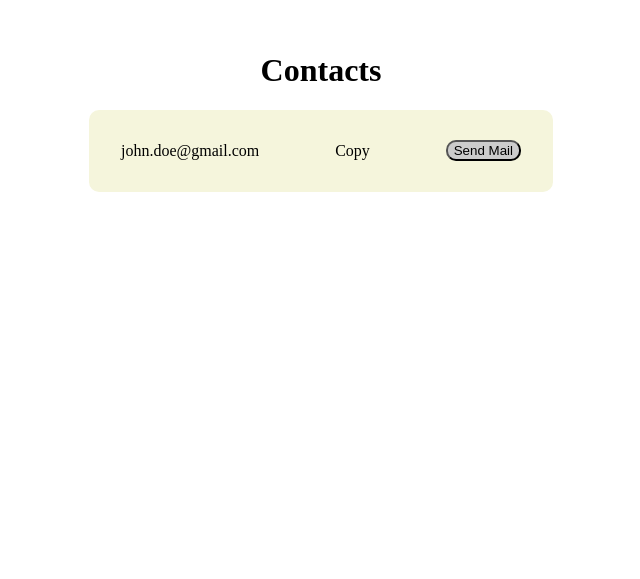
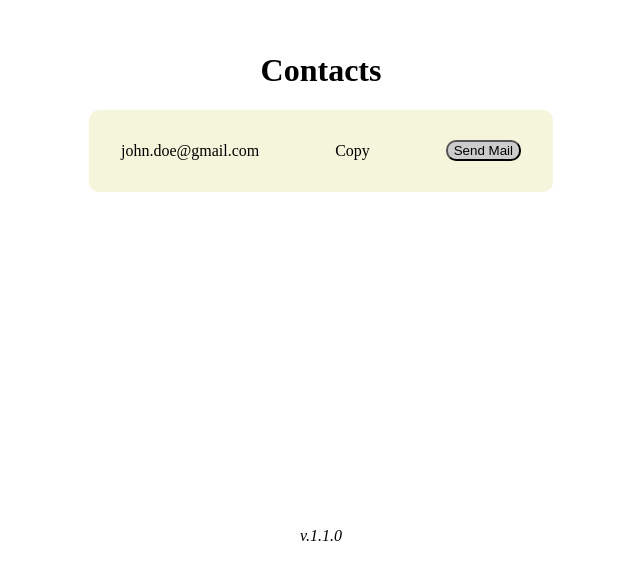
Before and after one commit to iamparthaonline/portfolio-project-using-react, a React (Vite) app: page / in a window 1280 px wide. Shown: the part 5535-6114 px from the top of the page, without its empty margins (319-959 px from the left). Built offline with nearby package versions, Linux system fonts and the light colour scheme.

Commit message:
added a text in homepage

```diff
--- a/src/pages/home/index.jsx
+++ b/src/pages/home/index.jsx
@@ -19,6 +19,9 @@ const home = () => {
       <EducationSection />
       <ProjectsSection />
       <ContactsSection />
+      <p>
+        <i>v.1.1.0</i>
+      </p>
     </div>
   );
 };
```
